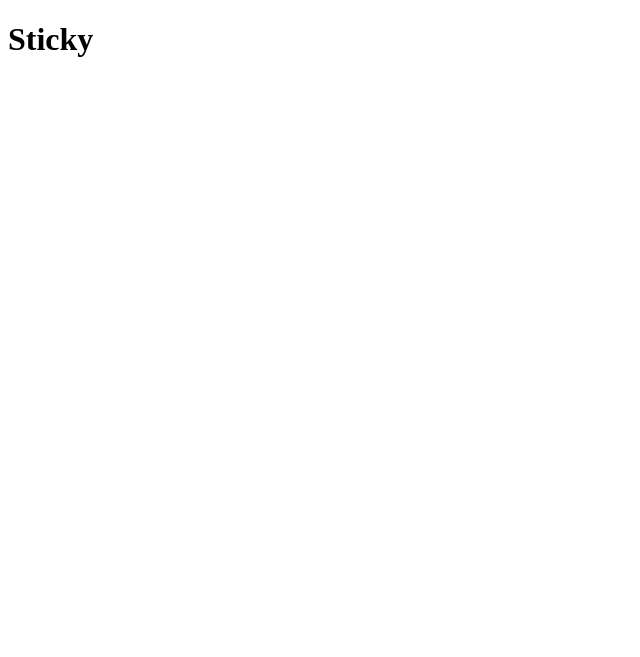
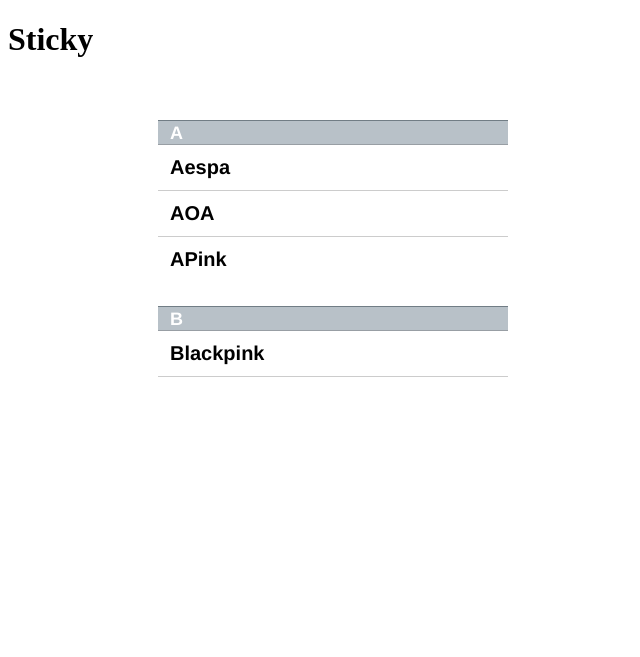
Before and after one commit to Cesarcasas0737/positioning-practice, a plain HTML site: page sticky/index.html in a window 1280 px wide. Shown: the whole page, without its empty margins (0-640 px from the left). Drawn offline with Linux system fonts and the light colour scheme.

Commit message:
Made the sticky page site

```diff
--- a/sticky/index.html
+++ b/sticky/index.html
@@ -8,7 +8,40 @@
     <link rel="stylesheet" href="style.css">
 </head>
 <body>
-
     <h1>Sticky</h1>
+    <div class="outer">
+        <dl>
+            <div>
+                <dt>A</dt>
+                <dd>Aespa</dd>
+                <dd>AOA</dd>
+                <dd>APink</dd>
+            </div>
+            <div>
+                <dt>B</dt>
+                <dd>Blackpink</dd>
+                <dd>B-ours</dd>
+                <dd>Busters</dd>
+            </div>
+            <div>
+                <dt>C</dt>
+                <dd>CLC</dd>
+                <dd>CLASS:y</dd>
+                <dd>CSR</dd>
+            </div>
+            <div>
+                <dt>D</dt>
+                <dd>Dreamcatcher</dd>
+                <dd>DIA</dd>
+                <dd>DIA</dd>
+            </div>
+            <div>
+                <dt>E</dt>
+                <dd>Everglow</dd>
+                <dd>EXID</dd>
+                <dd>Eternity</dd>
+            </div>
+        </dl>
+    </div>
 </body>
 </html>
--- a/sticky/style.css
+++ b/sticky/style.css
@@ -0,0 +1,38 @@
+* {
+    box-sizing: border-box;
+  }
+
+  dl > div {
+    background: #fff;
+    padding: 24px 0 0 0;
+  }
+
+  dt {
+    background: #b8c1c8;
+    border-bottom: 1px solid #989ea4;
+    border-top: 1px solid #717d85;
+    color: #fff;
+    font: bold 18px/21px Helvetica, Arial, sans-serif;
+    margin: 0;
+    padding: 2px 0 0 12px;
+    position: -webkit-sticky;
+    position: sticky;
+    top: -1px;
+  }
+
+  dd {
+    font: bold 20px/45px Helvetica, Arial, sans-serif;
+    margin: 0;
+    padding: 0 0 0 12px;
+    white-space: nowrap;
+  }
+
+  dd + dd {
+    border-top: 1px solid #ccc;
+  }
+  .outer {
+    width: 500px;
+    height: 300px;
+    overflow: scroll;
+    padding-left: 150px;
+  }
```
